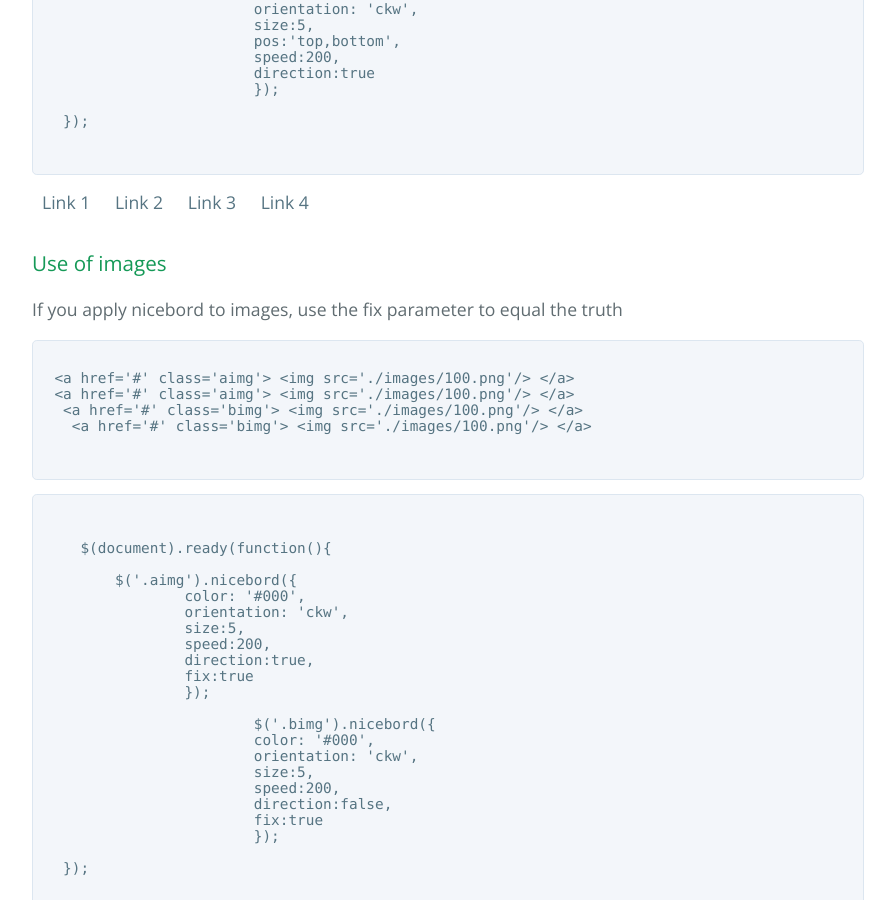
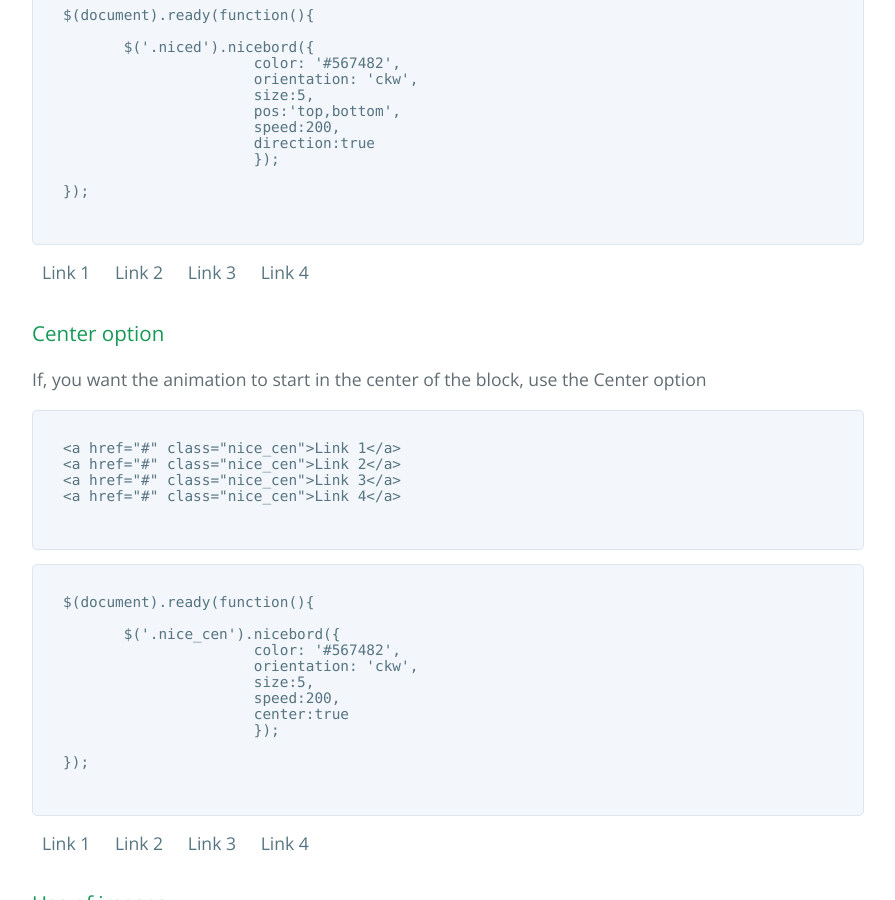
Before and after one commit to dkdevru/nicebord, a Jekyll site: the page built from index.html, in a window 1280 px wide and 900 px high, scrolled down 3392 px. Shown: the whole window, without its empty margins (192-1087 px from the left). Built offline with Jekyll 4.4.1, drawn with Linux system fonts in a browser that asks for light colours; the list of posts is cut into pages by our own code; some of the changed text lies outside the part shown.

Commit message:
add center option

```diff
--- a/index.html
+++ b/index.html
@@ -84,6 +84,14 @@
 Sets the fixed size of the element to which nicebord is applied. Usually images.</td>
 </tr>
 
+<tr>
+<td><code>center</code></td>
+<td>Boolean</td>
+<td>false</td>
+<td>
+Begins animation from the center of the block.</td>
+</tr>
+
 </tbody></table>
 
   <h2>Examples</h2>
@@ -105,6 +113,7 @@
  <a href="#" id="first">Nicebord</a>
   <a href="#" id="second">Nicebord</a>
    <a href="#" id="third">Nicebord</a>
+   <a href="#" id="fourth">Nicebord</a>
 
 
 
@@ -210,6 +219,42 @@
   <a href="#" class="niced">Link 3</a>
   <a href="#" class="niced">Link 4</a>
 
+    <h3>Center option</h3>
+
+    <p>
+If, you want the animation to start in the center of the block, use the Center option
+  </p>
+
+  <pre>
+  <code class="html">
+  &lt;a href="#" class="nice_cen">Link 1&lt;/a>
+  &lt;a href="#" class="nice_cen">Link 2&lt;/a>
+  &lt;a href="#" class="nice_cen">Link 3&lt;/a>
+  &lt;a href="#" class="nice_cen">Link 4&lt;/a>
+  </code>
+  </pre>
+
+         <pre>
+  <code class="javascript">
+  $(document).ready(function(){
+
+	 $('.nice_cen').nicebord({
+			color: '#567482',
+			orientation: 'ckw',
+			size:5,
+			speed:200,
+			center:true
+			});
+
+  });
+  </code>
+  </pre>
+
+    <a href="#" class="nice_cen">Link 1</a>
+  <a href="#" class="nice_cen">Link 2</a>
+  <a href="#" class="nice_cen">Link 3</a>
+  <a href="#" class="nice_cen">Link 4</a>
+
 
   <h3>Use of images</h3>
 
@@ -298,6 +343,22 @@
 			});
 
 
+	 $('#fourth').nicebord({
+			color: '#567482',
+			orientation: 'ckw',
+			size:5,
+			speed:300,
+			center: true
+			});
+
+	 $('#nice_cen').nicebord({
+			color: '#567482',
+			orientation: 'ckw',
+			size:5,
+			speed:300,
+			center: true
+			});
+
 	 $('.nice').nicebord({
 			color: '#567482',
 			orientation: 'ackw',
--- a/js/nicebord.js
+++ b/js/nicebord.js
@@ -21,7 +21,8 @@
             pos: 'top,right,bottom,left',
             speed : 200,
             direction: false,
-            fix: false
+            fix: false,
+            center: false
         };
 
         this.init(options);
@@ -50,46 +51,54 @@
         	var speed_in = this.options.speed;
         	var size = this.options.size;
         	var direction = this.options.direction;
+        	var center = this.options.center;
 
         	this.$elem.children().each(function(){
         		if ($(this).attr('rel') == 'bord')
     			{
-
         			switch ($(this).attr('class'))
         			{
 	        		    case 'bord_top':
 
 	        		    	var result_top = $.grep(pos, function(e){ return e == 'top'; });
 
-	        		    	if (result_top.length == 1 && direction === false){
+	        		    	if (result_top.length == 1 && direction === false && center === false){
 	        		    		$(this).stop().animate({opacity:'1',width:'100%'},speed_in);
-	        		    	}else if(result_top.length == 1 && direction === true){
+	        		    	}else if (result_top.length == 1 && (direction === false || direction === true) && center === true){
+	        		    		$(this).stop().animate({opacity:'1',width:'100%',left:'0%'},speed_in);
+	        		    	}else if(result_top.length == 1 && direction === true && center === false){
 	        		    		$(this).stop().animate({opacity:'1',height:size+'px'},speed_in);
 	        		    	}
 	        		        break;
 	        		    case 'bord_right':
 	        		    	var result_right = $.grep(pos, function(e){ return e == 'right'; });
-	        		    	if (result_right.length == 1 && direction === false){
+	        		    	if (result_right.length == 1 && direction === false && center === false){
 	        		    		$(this).stop().animate({opacity:'1',height:'100%'},speed_in);
-	        		    	}else if(result_right.length == 1 && direction === true){
+	        		    	}else if (result_right.length == 1 && (direction === false || direction === true) && center === true){
+	        		    		$(this).stop().animate({opacity:'1',height:'100%',top:'0%'},speed_in);
+	        		    	}else if(result_right.length == 1 && direction === true && center === false){
 	        		    		$(this).stop().animate({opacity:'1',width:size+'px'},speed_in);
 	        		    	}
 	        		    	break;
 
 	        		    case 'bord_bottom':
 	        		    	var result_bottom = $.grep(pos, function(e){ return e == 'bottom'; });
-	        		    	if (result_bottom.length == 1 && direction === false){
+	        		    	if (result_bottom.length == 1 && direction === false && center === false){
 	        		    		$(this).stop().animate({opacity:'1',width:'100%'},speed_in);
-	        		    	}else if(result_bottom.length == 1 && direction === true){
+	        		    	}else if (result_bottom.length == 1 && (direction === false || direction === true) && center === true){
+	        		    		$(this).stop().animate({opacity:'1',width:'100%',right:'0%'},speed_in);
+	        		    	}else if(result_bottom.length == 1 && direction === true && center === false){
 	        		    		$(this).stop().animate({opacity:'1',height:size+'px'},speed_in);
 	        		    	}
 	        		    	break;
 
 	        		    case 'bord_left':
 	        		    	var result_left = $.grep(pos, function(e){ return e == 'left'; });
-	        		    	if (result_left.length == 1 && direction === false){
+	        		    	if (result_left.length == 1 && direction === false && center === false){
 	        		    		$(this).stop().animate({opacity:'1',height:'100%'},speed_in);
-	        		    	}else if(result_left.length == 1 && direction === true){
+	        		    	}else if (result_left.length == 1 && (direction === false || direction === true) && center === true){
+	        		    		$(this).stop().animate({opacity:'1',height:'100%',bottom:'0%'},speed_in);
+	        		    	}else if(result_left.length == 1 && direction === true && center === false){
 	        		    		$(this).stop().animate({opacity:'1',width:size+'px'},speed_in);
 	        		    	}
 	        		    	break;
@@ -104,38 +113,48 @@
 
         	var speed_in = this.options.speed;
         	var direction = this.options.direction;
+        	var center = this.options.center;
 
         	this.$elem.children().each(function(){
         		if ($(this).attr('rel') == 'bord')
     			{
         			switch ($(this).attr('class'))
         			{
-        			case 'bord_right':
-        				if (direction === false){
-        				$(this).stop().animate({opacity:'0',height:'0%'},speed_in);
-        				}else if(direction === true){
-        		    		$(this).stop().animate({opacity:'0',width:'0px'},speed_in);
-        		    	}
-        		    	break;
 	        		case 'bord_top':
-	        			if (direction === false){
+	        			if (direction === false && center === false){
         		    	$(this).stop().animate({opacity:'0',width:'0%'},speed_in);
-        				}else if(direction === true){
+        				}else if ((direction === false || direction === true) && center === true){
+        		    	$(this).stop().animate({opacity:'0',width:'0%',left:'50%'},speed_in);
+        				}else if(direction === true && center === false){
         					$(this).stop().animate({opacity:'0',height:'0px'},speed_in);
         				}
 	        		    break;
 
+	        		case 'bord_right':
+        				if (direction === false && center === false){
+        				$(this).stop().animate({opacity:'0',height:'0%'},speed_in);
+        				}else if ((direction === false || direction === true) && center === true){
+        				$(this).stop().animate({opacity:'0',height:'0%',top:'50%'},speed_in);
+        				}else if(direction === true && center === false){
+        		    		$(this).stop().animate({opacity:'0',width:'0px'},speed_in);
+        		    	}
+        		    	break;
+
 	        		 case 'bord_bottom':
-	        			 if (direction === false){
+	        			 if (direction === false && center === false){
 	         		    	$(this).stop().animate({opacity:'0',width:'0%'},speed_in);
-	         				}else if(direction === true){
+	         				}else if ((direction === false || direction === true) && center === true){
+	         		    	$(this).stop().animate({opacity:'0',width:'0%',right:'50%'},speed_in);
+	         				}else if(direction === true && center === false){
 	         					$(this).stop().animate({opacity:'0',height:'0px'},speed_in);
 	         				}
 	        		        break;
 	        		 case 'bord_left':
-	        			 if (direction === false){
+	        			 if (direction === false && center === false){
 	         				$(this).stop().animate({opacity:'0',height:'0%'},speed_in);
-	         				}else if(direction === true){
+	         				}else if ((direction === false || direction === true) && center === true){
+	         				$(this).stop().animate({opacity:'0',height:'0%',bottom:'50%'},speed_in);
+	         				}else if(direction === true && center === false){
 	         		    		$(this).stop().animate({opacity:'0',width:'0px'},speed_in);
 	         		    	}
 	        		        break;
@@ -162,18 +181,23 @@
         	switch (this.options.orientation)
 			{
 			case 'ckw':
-				if (this.options.direction === false){
+				if (this.options.direction === false && this.options.center === false){
         	var bord_top = '<div class="bord_top" rel="bord" style="height:' + this.options.size + 'px;left:0px;background-color:' + this.options.color + '"></div><div class="bord_right" rel="bord" style="width:' + this.options.size + 'px;top:0px;background-color:' + this.options.color + '"></div><div class="bord_bottom" rel="bord" style="height:' + this.options.size + 'px;right:0px;background-color:' + this.options.color + '"></div><div class="bord_left" rel="bord" style="width:' + this.options.size + 'px;bottom:0px;background-color:' + this.options.color + '"></div>';
-				}
+				} else if ((this.options.direction === false || this.options.direction === true) && this.options.center === true){
+		        	var bord_top = '<div class="bord_top" rel="bord" style="height:' + this.options.size + 'px;left:50%;background-color:' + this.options.color + '"></div><div class="bord_right" rel="bord" style="width:' + this.options.size + 'px;top:50%;height:0%;background-color:' + this.options.color + '"></div><div class="bord_bottom" rel="bord" style="height:' + this.options.size + 'px;right:50%;background-color:' + this.options.color + '"></div><div class="bord_left" rel="bord" style="width:' + this.options.size + 'px;bottom:50%;background-color:' + this.options.color + '"></div>';
+						}
 				else if( this.options.direction === true ){
 					var bord_top = '<div class="bord_top" rel="bord" style="width:100%;height:0px;left:0px;background-color:' + this.options.color + '"></div><div class="bord_right" rel="bord" style="width:0px;height:100%;top:0px;background-color:' + this.options.color + '"></div><div class="bord_bottom" rel="bord" style="height:0px;width:100%;right:0px;background-color:' + this.options.color + '"></div><div class="bord_left" rel="bord" style="width:0px;height:100%;bottom:0px;background-color:' + this.options.color + '"></div>';
 					}
         	break;
 
 			case 'ackw':
-				if (this.options.direction === false){
+				if (this.options.direction === false && this.options.center === false){
 	        	var bord_top = '<div class="bord_top" rel="bord" style="height:' + this.options.size + 'px;right:0px;background-color:' + this.options.color + '"></div><div class="bord_right" rel="bord" style="width:' + this.options.size + 'px;bottom:0px;background-color:' + this.options.color + '"></div><div class="bord_bottom" rel="bord" style="height:' + this.options.size + 'px;left:0px;background-color:' + this.options.color + '"></div><div class="bord_left" rel="bord" style="width:' + this.options.size + 'px;top:0px;background-color:' + this.options.color + '"></div>';}
-	        	else if( this.options.direction === true ){
+				else if ((this.options.direction === false || this.options.direction === true) && this.options.center === true){
+		        	var bord_top = '<div class="bord_top" rel="bord" style="height:' + this.options.size + 'px;left:50%;background-color:' + this.options.color + '"></div><div class="bord_right" rel="bord" style="width:' + this.options.size + 'px;top:50%;height:0%;background-color:' + this.options.color + '"></div><div class="bord_bottom" rel="bord" style="height:' + this.options.size + 'px;right:50%;background-color:' + this.options.color + '"></div><div class="bord_left" rel="bord" style="width:' + this.options.size + 'px;bottom:50%;background-color:' + this.options.color + '"></div>';
+						}
+				else if( this.options.direction === true ){
 					var bord_top = '<div class="bord_top" rel="bord" style="width:100%;height:0px;left:0px;background-color:' + this.options.color + '"></div><div class="bord_right" rel="bord" style="width:0px;height:100%;top:0px;background-color:' + this.options.color + '"></div><div class="bord_bottom" rel="bord" style="height:0px;width:100%;right:0px;background-color:' + this.options.color + '"></div><div class="bord_left" rel="bord" style="width:0px;height:100%;bottom:0px;background-color:' + this.options.color + '"></div>';
 					}
 	        	break;
```
